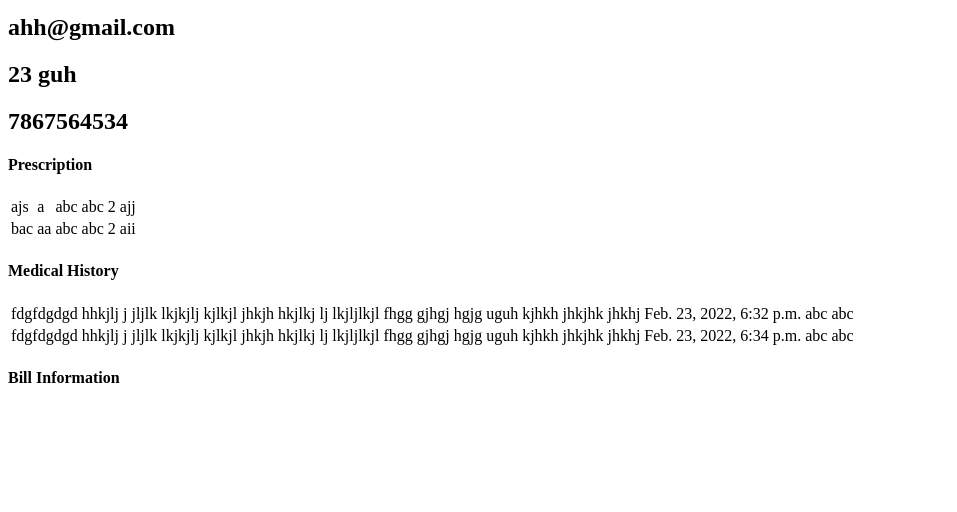
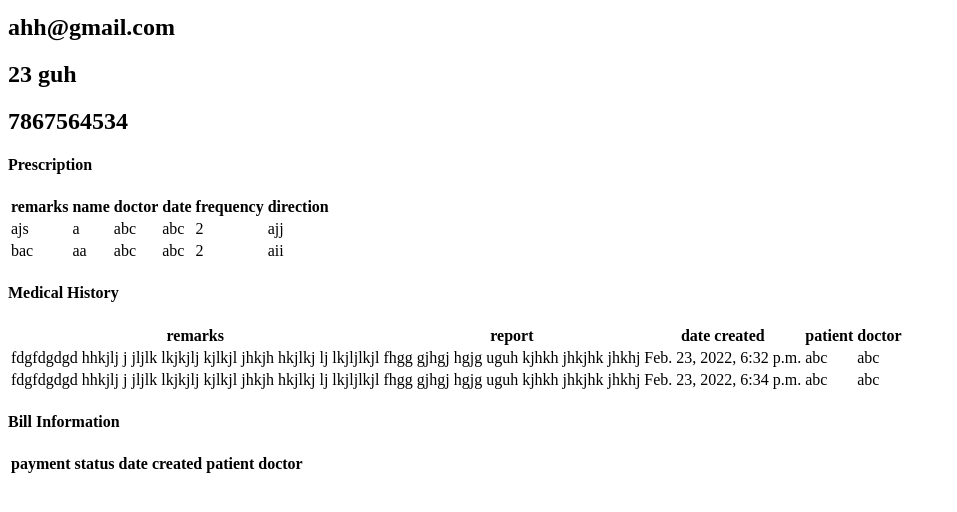
Before and after one commit to suji321/ADC-Care, a Django app: page /doctors/pat/1/ in a window 1280 px wide. Shown: the part 160-672 px from the top of the page, without its empty margins (0-957 px from the left). Run offline with Django 3.2, Linux system fonts and the light colour scheme; data comes from the database, SQL or seed files in the repository; lists and menus that the app fills with data are empty.

Commit message:
table structure

```diff
--- a/backend/adc/doctors/templates/doctors/patient_info.html
+++ b/backend/adc/doctors/templates/doctors/patient_info.html
@@ -17,12 +17,14 @@
     <h4> Prescription</h4>
 
     <table>
-        <!-- <tr>
+        <tr>
             <th>remarks</th>
-            <th>report</th>
+            <th>name</th>
             <th>doctor</th>
             <th>date</th>
-        </tr> -->
+            <th>frequency</th>
+            <th>direction</th>
+        </tr>
          {% for mh in mh %}
 
         <tr>
@@ -43,6 +45,15 @@
 
         <h4>Medical History</h4>
 
+        <tr>
+            <th>remarks</th>
+            <th>report</th>
+            <th>date created</th>
+            <th>patient</th>
+            <th>doctor</th>
+
+        </tr>
+
         {% for mh in medihis %}
 
         <tr>
@@ -59,6 +70,14 @@
     <table>
 
         <h4>Bill Information</h4>
+        <tr>
+            <th>payment</th>
+            <th>status</th>
+            <th>date created</th>
+            <th>patient</th>
+            <th>doctor</th>
+
+        </tr>
 
         {% for bi in bi %}
 
```
